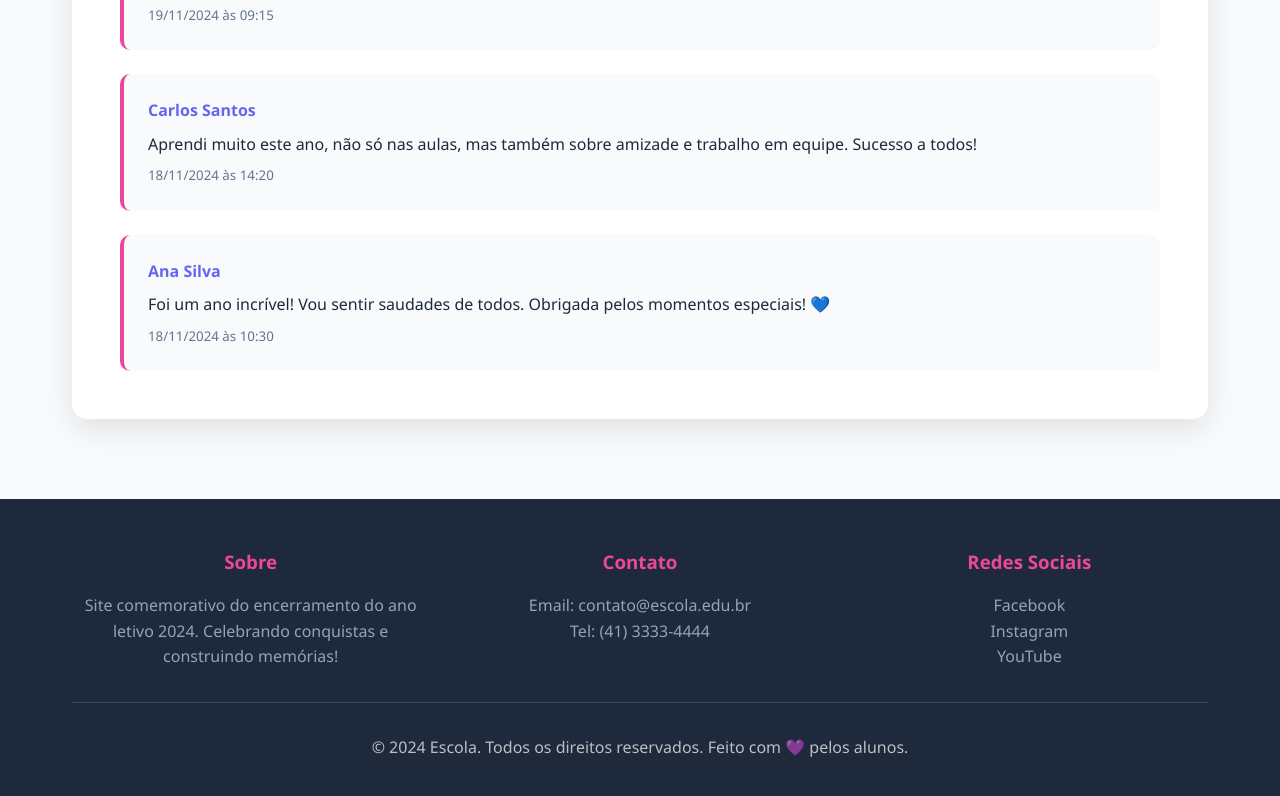
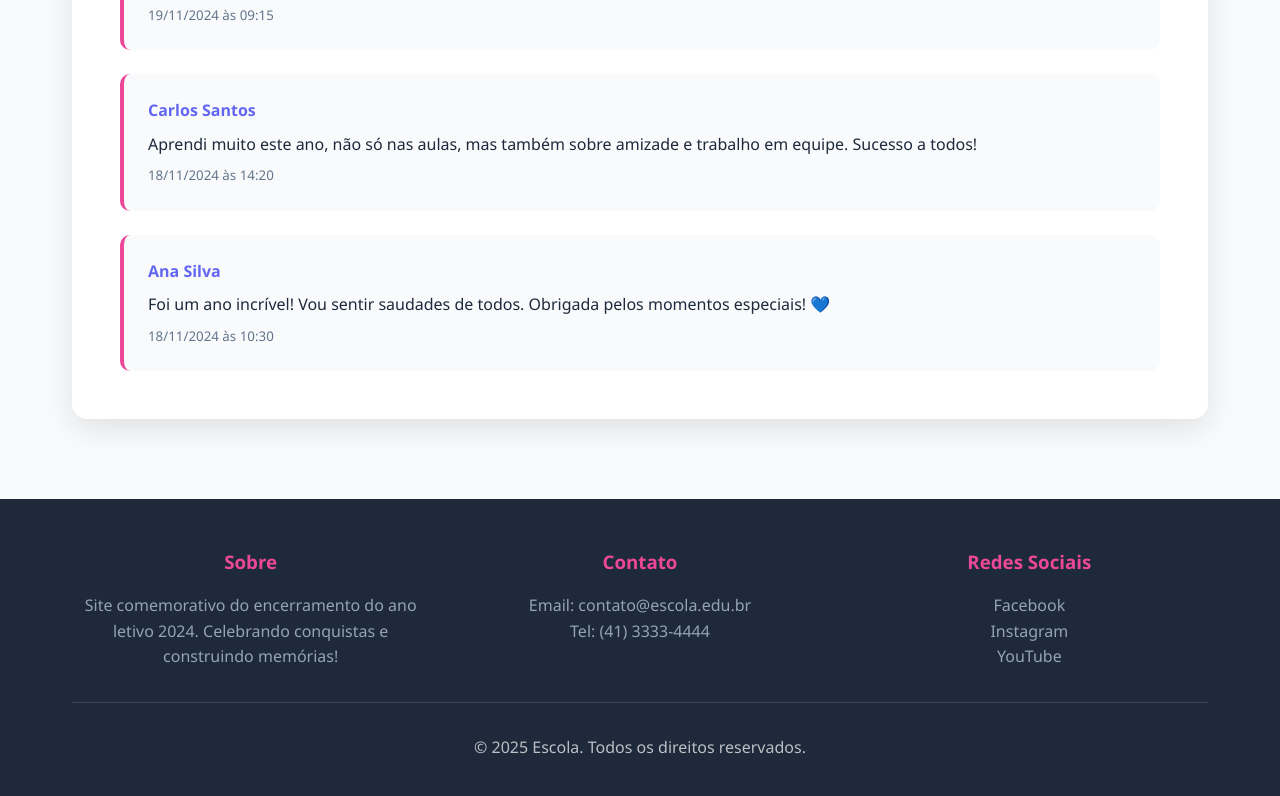
Before and after one commit to GabrielSumb/reda-o2, a plain HTML site: page index.html in a window 1280 px wide. Shown: the part 3074-3870 px from the top of the page. Drawn offline with Linux system fonts and the light colour scheme.

Commit message:
Update index.html

```diff
--- a/index.html
+++ b/index.html
@@ -3,7 +3,7 @@
 <head>
   <meta charset="UTF-8" />
   <meta name="viewport" content="width=device-width, initial-scale=1.0" />
-  <title>Encerramento Ano Letivo 2024</title>
+  <title>Encerramento Ano Letivo</title>
   <link rel="stylesheet" href="styles.css" />
 </head>
 <body>
@@ -180,7 +180,7 @@
         </div>
       </div>
       <div class="copyright">
-        <p>&copy; 2024 Escola. Todos os direitos reservados. Feito com 💜 pelos alunos.</p>
+        <p>&copy; 2025 Escola. Todos os direitos reservados. </p>
       </div>
     </div>
   </footer>
```
